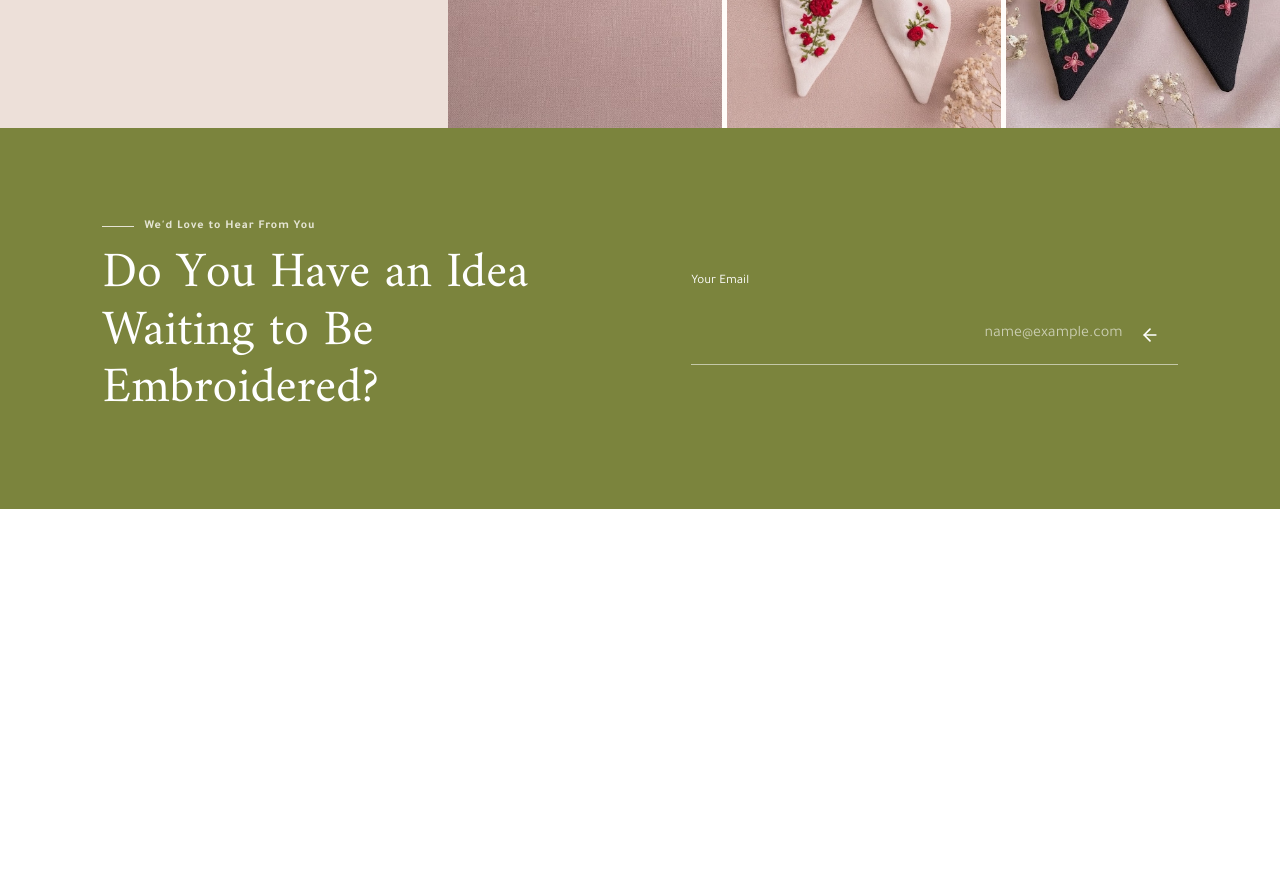
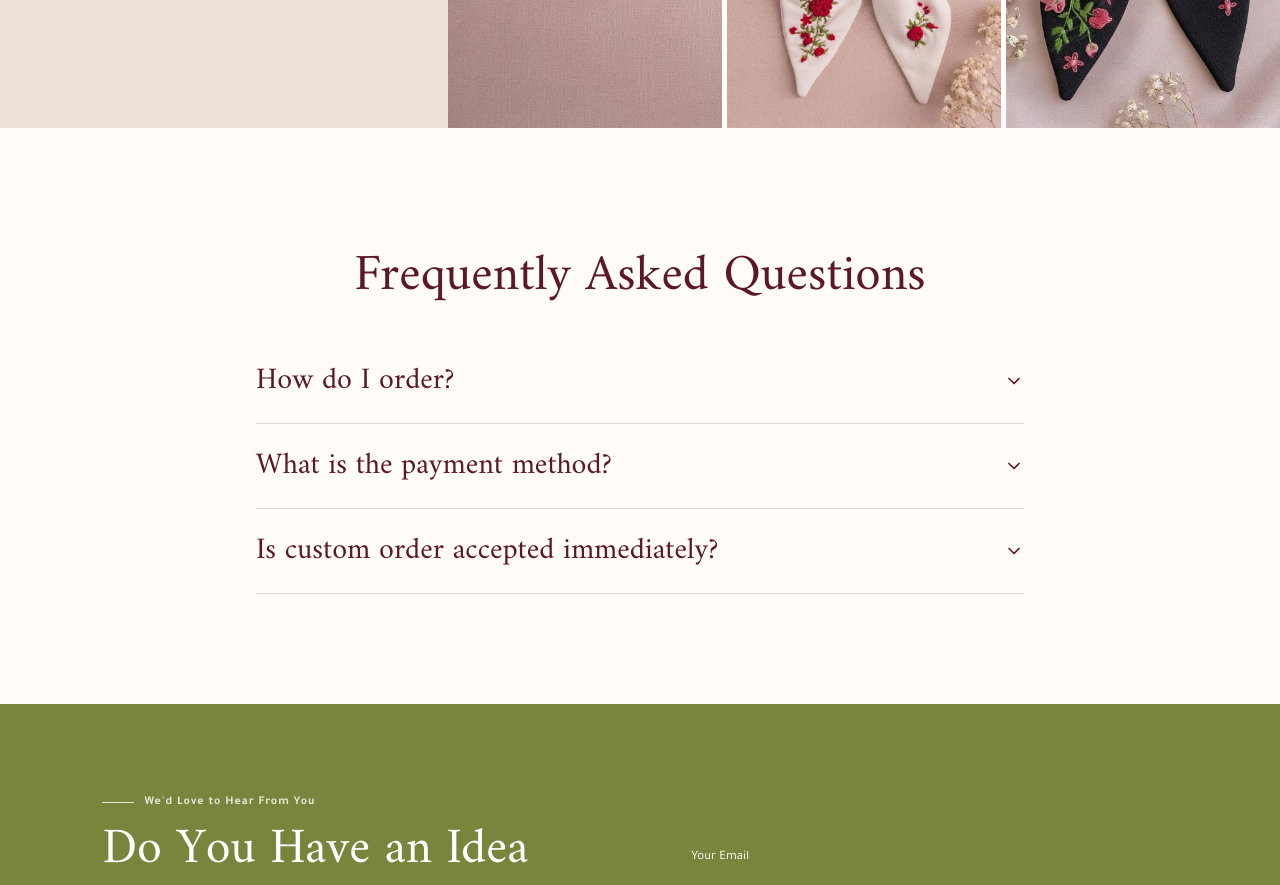
Before and after one commit to mriana9/zarkasha-v1, a Next.js app: page /en in a window 1280 px wide. Shown: the part 5360-6245 px from the top of the page. Before the commit the page ends 5869 px from the top, so only its background shows below. Built offline with nearby package versions, Linux system fonts and the light colour scheme.

Commit message:
feat: add FaqSection component and update dictionaries for FAQ support

```diff
--- a/app/[locale]/page.tsx
+++ b/app/[locale]/page.tsx
@@ -11,6 +11,7 @@ import { CustomSection } from "@/components/home/custom/CustomSection";
 import { ValuesSection } from "@/components/home/values/ValuesSection";
 import { InstagramSection } from "@/components/home/instagram/InstagramSection";
 import { ContactSection } from "@/components/home/contact/ContactSection";
+import { FaqSection } from "@/components/home/faq/FaqSection";
 
 interface PageProps {
   params: Promise<{ locale: "ar" | "en" }>;
@@ -37,6 +38,7 @@ async function HomeContent({ params }: PageProps) {
       <CustomSection dict={dict.Custom} locale={locale} />
       <ValuesSection dict={dict.Values} />
       <InstagramSection dict={dict.Instagram} />
+      <FaqSection dict={dict.Faq} />
       <ContactSection dict={dict.Contact} />
     </>
   );
--- a/components/home/faq/FaqSection.tsx
+++ b/components/home/faq/FaqSection.tsx
@@ -0,0 +1,78 @@
+"use client";
+
+import { useState } from "react";
+import { motion, AnimatePresence } from "framer-motion";
+import { ChevronDown } from "lucide-react";
+
+interface FaqItem {
+  question: string;
+  answer: string;
+}
+
+interface FaqSectionProps {
+  dict: {
+    title: string;
+    items: FaqItem[];
+  };
+}
+
+export function FaqSection({ dict }: FaqSectionProps) {
+  const [openIndex, setOpenIndex] = useState<number | null>(null);
+
+  const toggleItem = (index: number) => {
+    setOpenIndex(openIndex === index ? null : index);
+  };
+
+  return (
+    <section className="py-[110px] px-[6vw] bg-ivory" id="faq">
+      <div className="max-w-3xl mx-auto">
+        <h2 className="text-center font-amiri text-[clamp(40px,4vw,58px)] text-burgundy font-normal mb-12">
+          {dict.title}
+        </h2>
+
+        <div className="space-y-6">
+          {dict.items.map((item, index) => {
+            const isOpen = openIndex === index;
+
+            return (
+              <div
+                key={index}
+                className="border-b border-[#5d1826]/16 pb-6 text-start"
+              >
+                <button
+                  onClick={() => toggleItem(index)}
+                  className="w-full flex items-center justify-between gap-4 text-start bg-transparent border-0 cursor-pointer group"
+                >
+                  <h3 className="font-amiri text-2xl sm:text-3xl text-burgundy font-normal group-hover:opacity-80 transition-opacity">
+                    {item.question}
+                  </h3>
+                  <ChevronDown
+                    className={`w-5 h-5 text-burgundy shrink-0 transition-transform duration-300 ${
+                      isOpen ? "rotate-180" : ""
+                    }`}
+                  />
+                </button>
+
+                <AnimatePresence initial={false}>
+                  {isOpen && (
+                    <motion.div
+                      initial={{ height: 0, opacity: 0 }}
+                      animate={{ height: "auto", opacity: 1 }}
+                      exit={{ height: 0, opacity: 0 }}
+                      transition={{ duration: 0.3, ease: "easeInOut" }}
+                      className="overflow-hidden"
+                    >
+                      <p className="mt-4 text-[#6e5f59] font-tajawal text-base sm:text-lg leading-relaxed">
+                        {item.answer}
+                      </p>
+                    </motion.div>
+                  )}
+                </AnimatePresence>
+              </div>
+            );
+          })}
+        </div>
+      </div>
+    </section>
+  );
+}
--- a/dictionaries/ar.json
+++ b/dictionaries/ar.json
@@ -106,5 +106,48 @@
     "emailLabel": "بريدك الإلكتروني",
     "placeholder": "name@example.com",
     "notice": "النموذج جاهز للربط بخدمة الرسائل عند توفير إعدادات الخادم."
+  },
+  "Faq": {
+    "title": "أسئلة شائعة",
+    "items": [
+      {
+        "question": "كيف أطلب؟",
+        "answer": "اختاري القطعة وتواصلي معنا عبر واتساب أو نموذج الطلب المخصص أعلاه."
+      },
+      {
+        "question": "ما طريقة الدفع؟",
+        "answer": "الدفع عند الاستلام في الوقت الحالي."
+      },
+      {
+        "question": "هل يُقبل الطلب المخصص مباشرة؟",
+        "answer": "لا، نراجع التفاصيل ونؤكد معك قبل قبول الطلب."
+      }
+    ]
+  },
+  "Footer": {
+    "brandDescription": "علامة فلسطينية تحتفي بجمال التطريز، وبالقطع التي تحمل بين خيوطها معنى وحكاية.",
+    "columns": {
+      "explore": {
+        "title": "اكتشفي",
+        "store": "المتجر",
+        "story": "حكايتنا",
+        "brandKit": "دليل الهوية",
+        "customOrders": "طلبات خاصة"
+      },
+      "help": {
+        "title": "المساعدة",
+        "shipping": "الشحن والتوصيل",
+        "returns": "الاستبدال والاسترجاع",
+        "faq": "الأسئلة الشائعة"
+      },
+      "social": {
+        "title": "تواصلي معنا",
+        "instagram": "إنستغرام",
+        "facebook": "فيسبوك",
+        "whatsapp": "واتساب"
+      }
+    },
+    "rights": "جميع الحقوق محفوظة.",
+    "tagline": "صُنعت لتروي حكاية"
   }
 }
--- a/dictionaries/en.json
+++ b/dictionaries/en.json
@@ -111,5 +111,48 @@
     "emailLabel": "Your Email",
     "placeholder": "name@example.com",
     "notice": "The form is ready to be linked to a messaging service once server settings are provided."
+  },
+  "Faq": {
+    "title": "Frequently Asked Questions",
+    "items": [
+      {
+        "question": "How do I order?",
+        "answer": "Choose the piece and contact us via WhatsApp or the custom order form above."
+      },
+      {
+        "question": "What is the payment method?",
+        "answer": "Cash on delivery at the moment."
+      },
+      {
+        "question": "Is custom order accepted immediately?",
+        "answer": "No, we review details and confirm with you before accepting the order."
+      }
+    ]
+  },
+  "Footer": {
+    "brandDescription": "A Palestinian brand celebrating the beauty of embroidery and pieces that carry meaning and a story within their threads.",
+    "columns": {
+      "explore": {
+        "title": "Explore",
+        "store": "Shop",
+        "story": "Our Story",
+        "brandKit": "Brand Kit",
+        "customOrders": "Custom Orders"
+      },
+      "help": {
+        "title": "Help",
+        "shipping": "Shipping & Delivery",
+        "returns": "Returns & Exchanges",
+        "faq": "FAQ"
+      },
+      "social": {
+        "title": "Connect With Us",
+        "instagram": "Instagram",
+        "facebook": "Facebook",
+        "whatsapp": "WhatsApp"
+      }
+    },
+    "rights": "All rights reserved.",
+    "tagline": "Made to Tell a Story"
   }
 }
```
